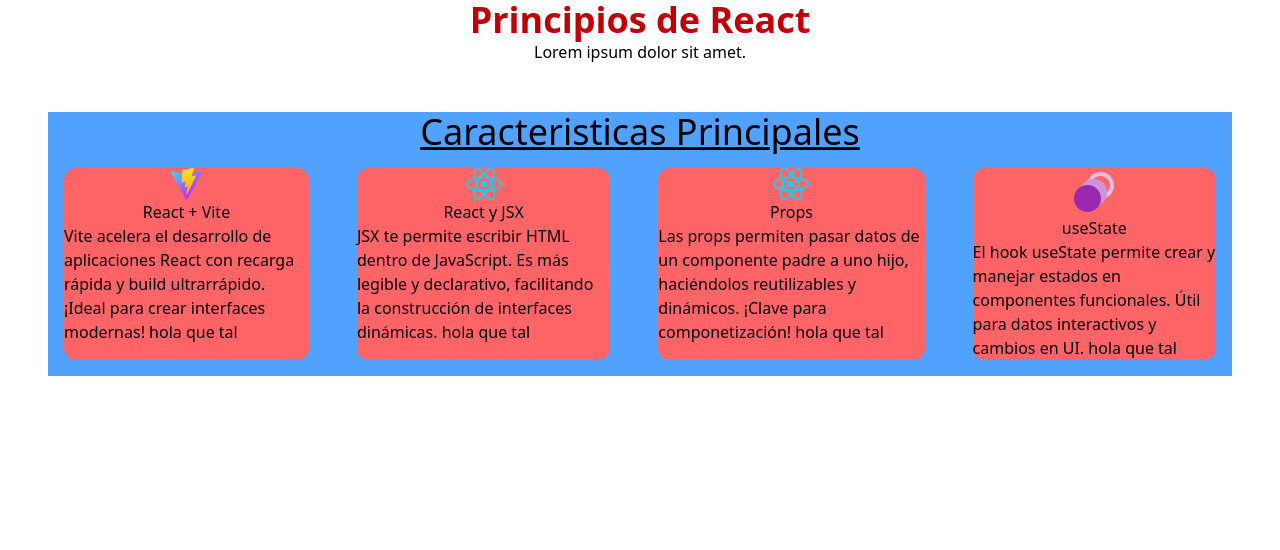
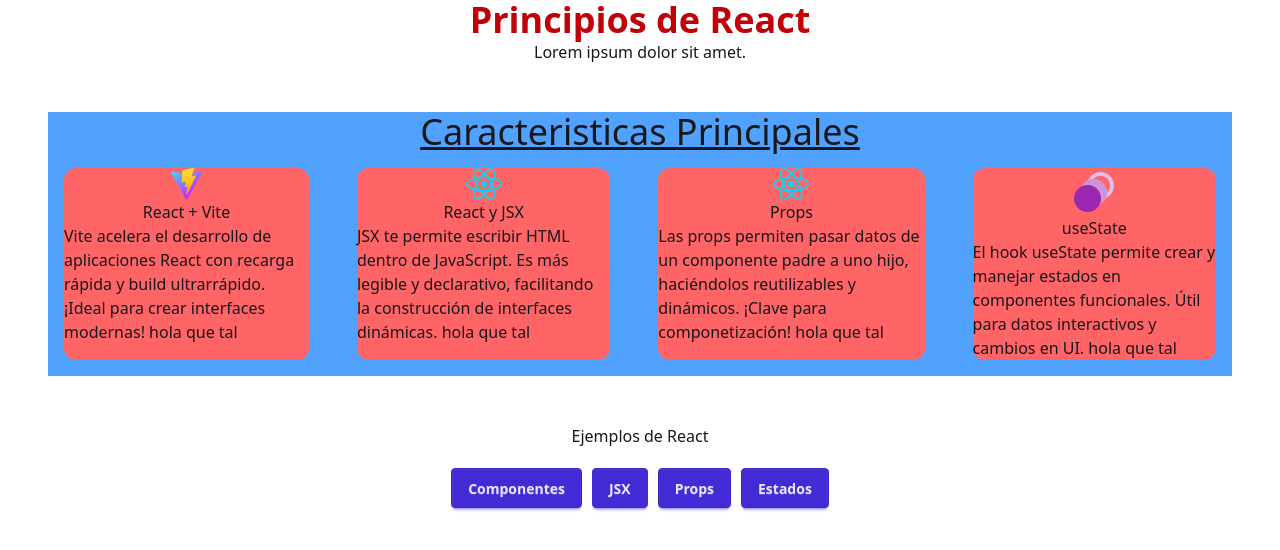
Before and after one commit to kemtch19/practice-react-1, a React (Vite) app: page / in a window 1280 px wide. Shown: the top 550 px of the page. Built offline with nearby package versions, Linux system fonts and the light colour scheme.

Commit message:
feat: Add DaisyUI dependency and implement TabButton component with menu in App and pass function like prop

```diff
--- a/package.json
+++ b/package.json
@@ -11,6 +11,7 @@
   },
   "dependencies": {
     "@tailwindcss/vite": "^4.1.11",
+    "daisyui": "^5.0.46",
     "react": "^19.1.0",
     "react-dom": "^19.1.0",
     "tailwindcss": "^4.1.11"
--- a/src/App.jsx
+++ b/src/App.jsx
@@ -1,8 +1,13 @@
 import Header from "./components/Header.jsx";
 import CoreConcepts from "./components/CoreConcepts.jsx";
-import {CARDS_OBJECTS} from "./data.js"
+import { CARDS_OBJECTS } from "./data.js";
+import { TabButton } from "./components/TabButton.jsx";
 
 function App() {
+  const handleClickMenu = () => {
+    console.log("Estamos dando click a un botón");
+  };
+
   return (
     <>
       <Header />
@@ -19,6 +24,15 @@
           />
         </div>
       </section>
+      <section className="flex flex-col items-center justify-center">
+        <h2>Ejemplos de React</h2>
+        <menu className="flex flex-row m-5 gap-2.5">
+          <TabButton onClick={handleClickMenu}>Componentes</TabButton>
+          <TabButton>JSX</TabButton>
+          <TabButton>Props</TabButton>
+          <TabButton>Estados</TabButton>
+        </menu>
+      </section>
       <main></main>
     </>
   );
--- /dev/null
+++ b/src/components/TabButton.jsx
@@ -0,0 +1,10 @@
+import { Children } from "react";
+
+export const TabButton = ({children, onClick}) => {
+
+    return (
+        <li>
+            <button onClick={onClick} className="btn btn-primary cursor-pointer">{children}</button>
+        </li>
+    );
+};
--- a/src/index.css
+++ b/src/index.css
@@ -1 +1,2 @@
 @import "tailwindcss";
+@plugin "daisyui";
```
Also changed, not shown: 1 other file (tests, documents, lock files or other folders).
